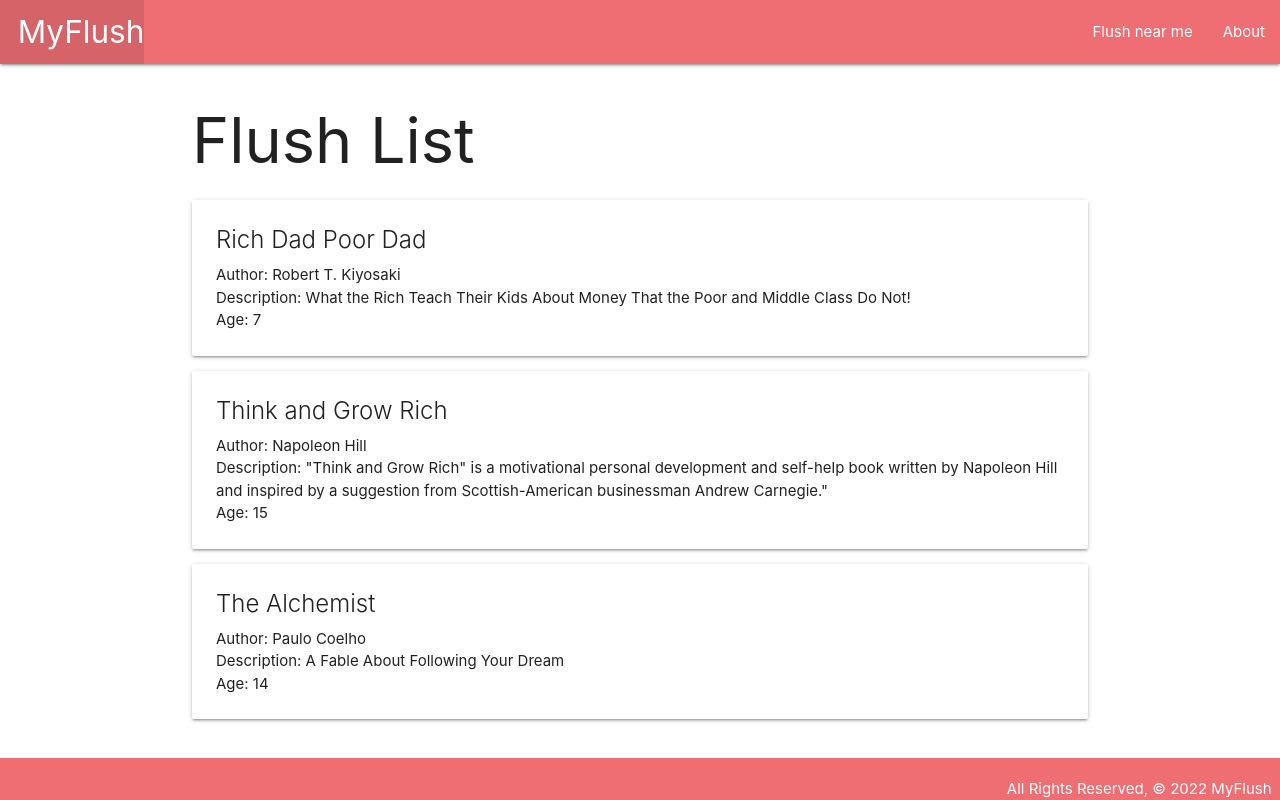
After one commit to germanokuerten/myflush, a Django app: page /flushes/ in a window 1280 px wide. The commit adds this page. Run offline with Django 4.2, Linux system fonts and the light colour scheme.

Commit message:
list of flushes test

```diff
--- /dev/null
+++ b/main_app/static/css/styles.css
@@ -0,0 +1,14 @@
+body {
+    display: flex;
+    min-height: 100vh;
+    flex-direction: column;
+  }
+
+  main {
+    flex: 1 0 auto;
+  }
+
+  footer {
+    padding-top: 0;
+    text-align: right;
+  }
--- a/main_app/templates/base.html
+++ b/main_app/templates/base.html
@@ -6,9 +6,10 @@
   <meta charset="UTF-8">
   <meta name="viewport" content="width=device-width, initial-scale=1.0">
   <meta http-equiv="X-UA-Compatible" content="ie=edge">
-  <title>Cat Collector</title>
+  <title>MyFlush</title>
   <link rel="stylesheet" href="https://cdnjs.cloudflare.com/ajax/libs/materialize/1.0.0/css/materialize.min.css">
-  <link rel="stylesheet" type="text/css" href="{% static 'css/style.css' %}">
+  <link rel="stylesheet" type="text/css" href="{% static 'css/styles.css' %}">
+  <script src="https://cdnjs.cloudflare.com/ajax/libs/materialize/1.0.0/js/materialize.min.js"></script>
 </head>
 
 <!-- Base Body -->
@@ -20,7 +21,7 @@
           <li><a href="/" class="left brand-logo">&nbsp;&nbsp;MyFlush</a></li>
         </ul>
         <ul class="right">
-            <li><a href="/books">Flush near me</a></li>
+            <li><a href="/flushes">Flush near me</a></li>
             <li><a href="/about">About</a></li>
         </ul>
       </div>
--- /dev/null
+++ b/main_app/templates/flushes/index.html
@@ -0,0 +1,21 @@
+{% extends 'base.html' %}
+{% block content %}
+
+<h1>Flush List</h1>
+
+{% for flush in flushes %}
+  <div class="card">
+    <div class="card-content">
+      <span class="card-title">{{ flush.name }}</span>
+      <p>Author: {{ flush.author }}</p>
+      <p>Description: {{ flush.description }}</p>
+      {% if flush.price > 0 %}
+        <p>Age: {{ flush.price }}</p>
+      {% else %}
+        <p>Price: Free</p>
+      {% endif %}
+    </div>
+  </div>
+{% endfor %}
+
+{% endblock %}
--- a/main_app/urls.py
+++ b/main_app/urls.py
@@ -4,4 +4,5 @@ from . import views
 urlpatterns = [
     path('', views.home, name='home'),
     path('about/', views.about, name='about'),
+    path('flushes/', views.flushes_index, name='flushes'),
 ]
--- a/main_app/views.py
+++ b/main_app/views.py
@@ -8,3 +8,21 @@ def home(request):
 
 def about(request):
     return render(request, 'about.html')
+
+def flushes_index(request):
+    return render(request, 'flushes/index.html', {'flushes': flushes})
+
+# Faux Flush Data - Database simulation
+class Flush:
+    def __init__(self, name, author, description, price):
+        self.name = name
+        self.author = author
+        self.description = description
+        self.price = price
+
+# Book objects that are being instantiated from the Book class.
+flushes = [
+    Flush('Rich Dad Poor Dad', 'Robert T. Kiyosaki', ' What the Rich Teach Their Kids About Money That the Poor and Middle Class Do Not!', 7),
+    Flush('Think and Grow Rich', 'Napoleon Hill', '"Think and Grow Rich" is a motivational personal development and self-help book written by Napoleon Hill and inspired by a suggestion from Scottish-American businessman Andrew Carnegie."', 15),
+    Flush('The Alchemist', 'Paulo Coelho', 'A Fable About Following Your Dream', 14),
+]
```
Also changed, not shown: main_app/templates/flushes/detail.html (added).
